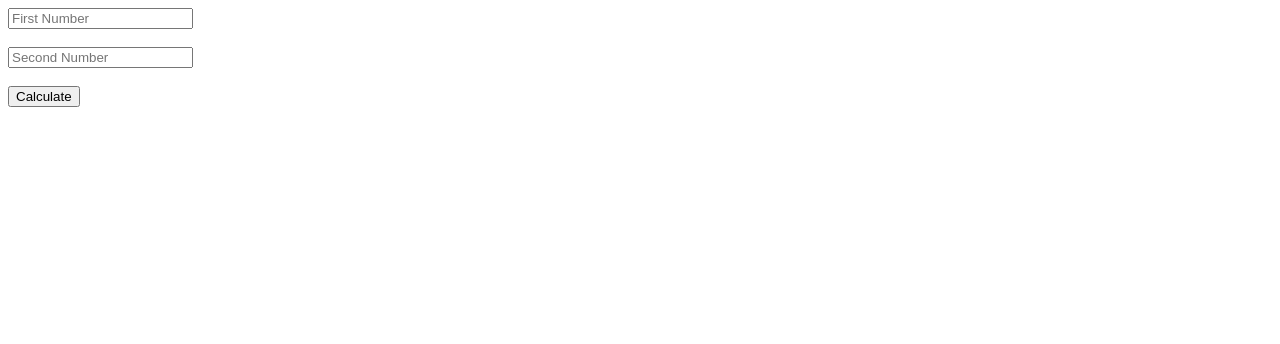
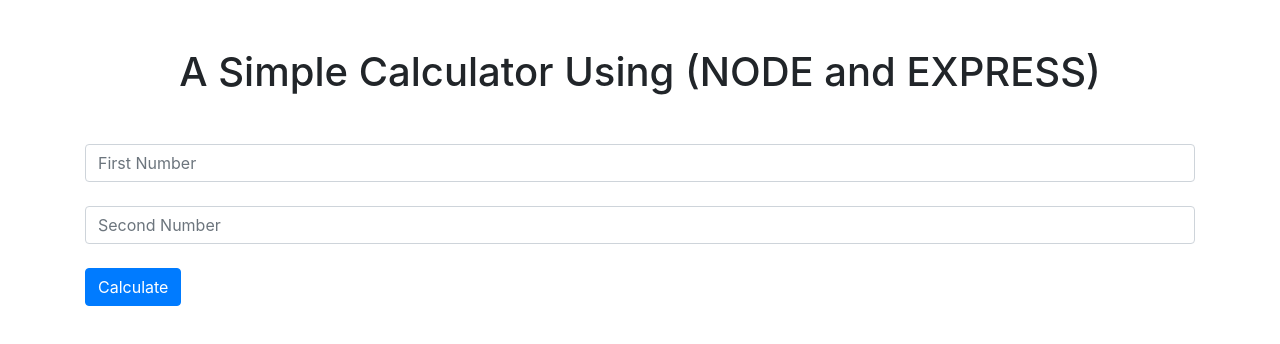
Before and after one commit to karthykarthick/Calculator-Node-And-Express, a website: page index.html in a window 1280 px wide. Drawn offline with nearby package versions, Linux system fonts and the light colour scheme.

Commit message:
added ui

```diff
--- a/index.html
+++ b/index.html
@@ -1,18 +1,39 @@
 <!DOCTYPE html>
 <html lang="en">
-<head>
-    <meta charset="UTF-8">
-    <meta http-equiv="X-UA-Compatible" content="IE=edge">
-    <meta name="viewport" content="width=device-width, initial-scale=1.0">
+  <head>
+    <meta charset="UTF-8" />
+    <meta http-equiv="X-UA-Compatible" content="IE=edge" />
+    <meta name="viewport" content="width=device-width, initial-scale=1.0" />
     <title>Calculator</title>
-</head>
-<body>
+    <link
+      rel="stylesheet"
+      href="https://stackpath.bootstrapcdn.com/bootstrap/4.5.2/css/bootstrap.min.css"
+    />
+  </head>
+  <body>
 
-<form action="index.html" method="post">
-<input type="text" name="num1" id="" placeholder="First Number"><br><br>
-<input type="text" name="num2" id="" placeholder="Second Number"><br><br>
-<button type="submit" name="submit">Calculate</button>
-</form>
+    <h1 class="text-center mt-5">A Simple Calculator Using (NODE and EXPRESS)</h1>
 
-</body>
+    <form action="index.html" method="post">
+        <div class="container">
+      <input
+        type="text"
+        name="num1"
+        id=""
+        placeholder="First Number"
+        class="form-control mt-5"
+      /><br />
+      <input
+        type="text"
+        name="num2"
+        id=""
+        placeholder="Second Number"
+        class="form-control"
+      /><br />
+      <button type="submit" name="submit" class="btn btn-primary">
+          Calculate
+        </button>
+    </div>
+    </form>
+  </body>
 </html>
```
